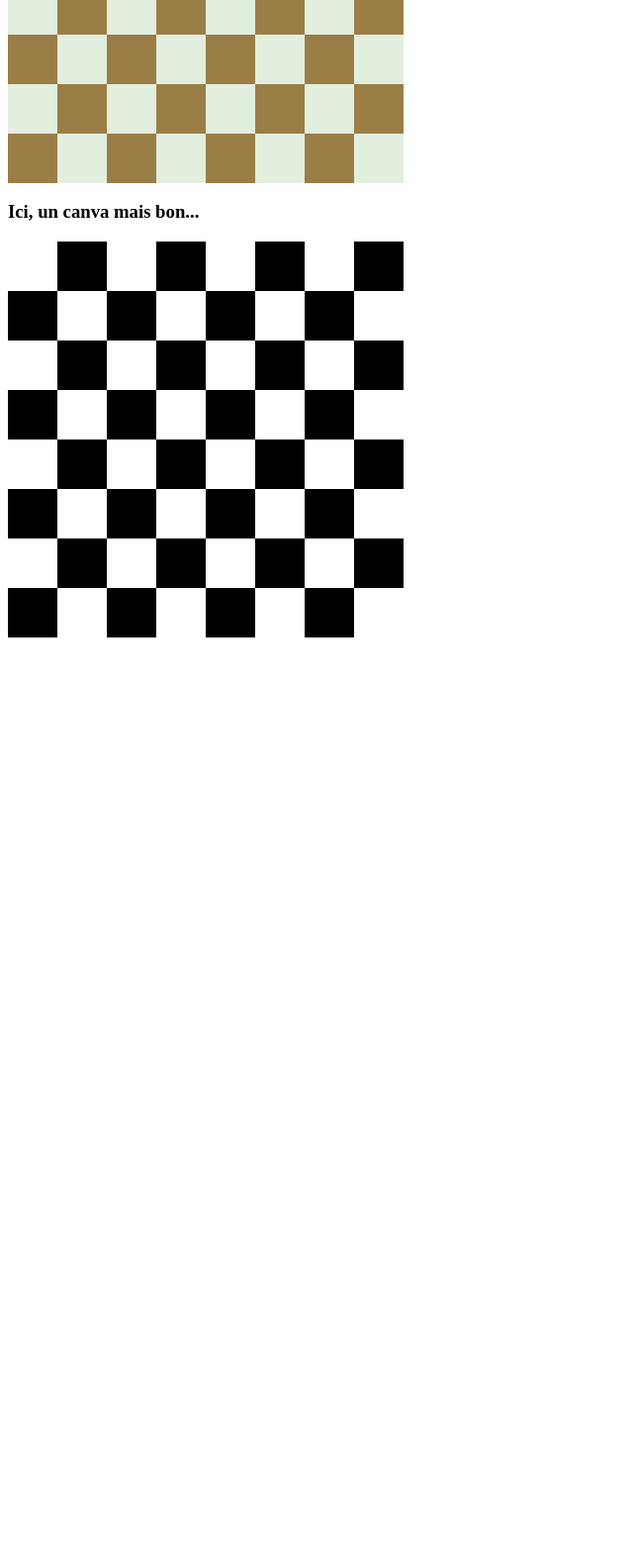
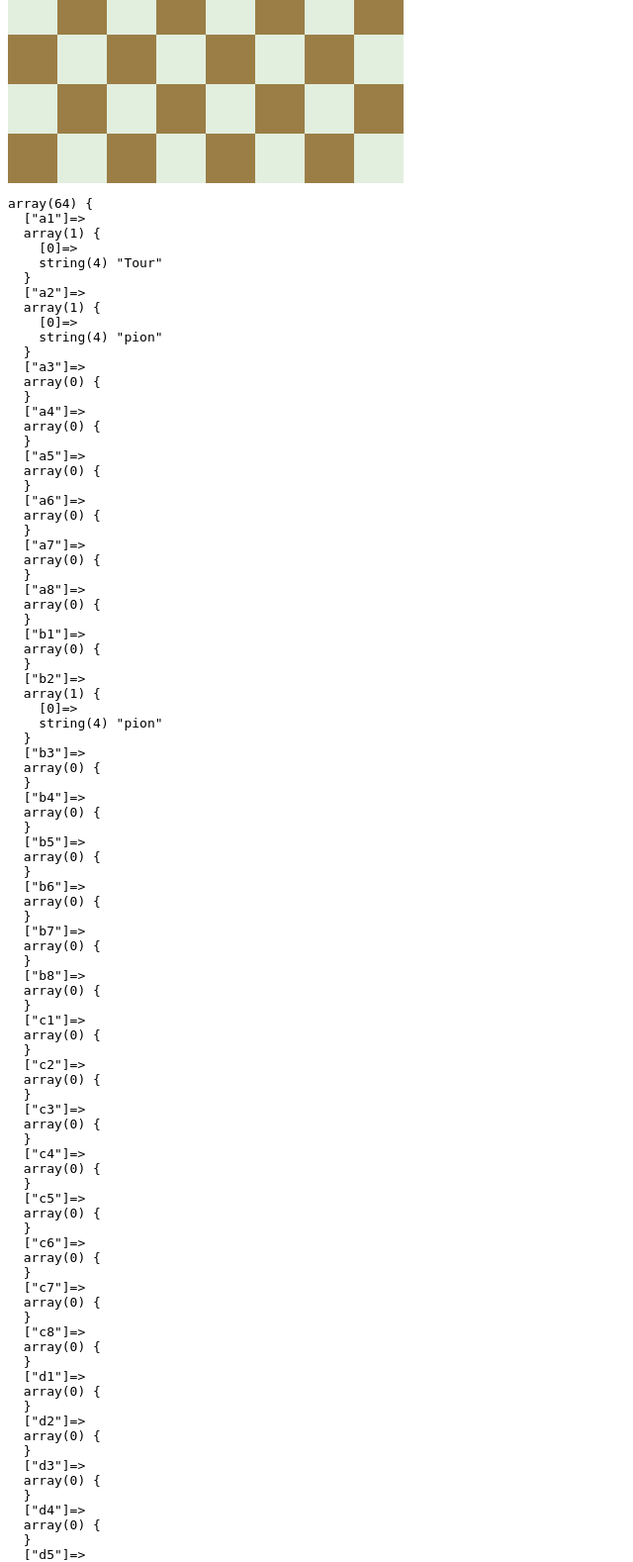
Before and after one commit to gironeremi/jeudechec, a PHP site: page / in a window 1280 px wide. Shown: the part 329-1907 px from the top of the page at 99% size, without its empty margins (0-640 px from the left). Before the commit the page ends 973 px from the top, so only its background shows below. Run offline with PHP 8.4, Linux system fonts and the light colour scheme.

Commit message:
step by step, trying to generate dynamically chessboard in Php/POO

```diff
--- a/index.php
+++ b/index.php
@@ -12,7 +12,7 @@
         <h1>Bienvenue aux échecs!</h1>
         <h2>Test avec des Div et un Grid</h2>
     </section>
-    <div id="chessboard2">
+    <div id="chessboard">
       <div class="row">
         <div class="square white"><img src="public/media/chess-pawn-regular.svg"></div>
         <div class="square black"></div>
@@ -94,9 +94,24 @@
         <div class="square white"></div>
       </div>
     </div>
-    <h3>Ici, un canva mais bon...</h3>
-    <canvas id="chessboard" width="400" height="400">
-    </canvas>
+    <?php
+      $chessboard = array();
+      $letter = 'a';
+      $number = 1;
+      for ($i = 0; $i < 64; $i++) {
+        $chessboard[$letter.$number] = array();
+          if ($number == 8) {
+              $letter++;
+              $number = 1;
+          } else {
+              $number++;
+          }
+      }
+      $chessboard["a2"][0] = "pion";
+      $chessboard["b2"][0] = "pion";
+      $chessboard["a1"][0] = "Tour";
+      ?>
+      <pre><?php var_dump($chessboard) ?></pre>
   <script type="text/javascript" src="public/js/canvas.js"></script>
   <script type="text/javascript" src="public/js/main.js"></script>
   </body>
--- a/public/css/style.css
+++ b/public/css/style.css
@@ -3,7 +3,7 @@ h1
   color: red;
   background-color: #000000;
 }
-#chessboard2 {
+#chessboard {
   width: 400px;
   height: 400px;
   display: grid;
--- a/public/js/canvas.js
+++ /dev/null
@@ -1,13 +0,0 @@
-class Canvas {
-    constructor() {
-      this.canvas = document.getElementById("chessboard");
-      this.ctx = this.canvas.getContext("2d");
-      var squareSize = 50
-      for (let i = 0; i < 8; i++) {
-        for (let j = 0; j < 8; j++) {
-          this.ctx.fillStyle = (i + j) % 2 === 0 ? 'white' : 'black';
-          this.ctx.fillRect(i * squareSize, j * squareSize, squareSize, squareSize);
-        }
-      }
-  }
-}
--- a/public/js/main.js
+++ b/public/js/main.js
@@ -1,4 +1,3 @@
-var myCanvas = new Canvas();
 //procédural à mettre en POO. Sélection d'une pièce, surbrilance et dépalcement
 var piece = document.querySelector('img');
 var selected = false;
```
